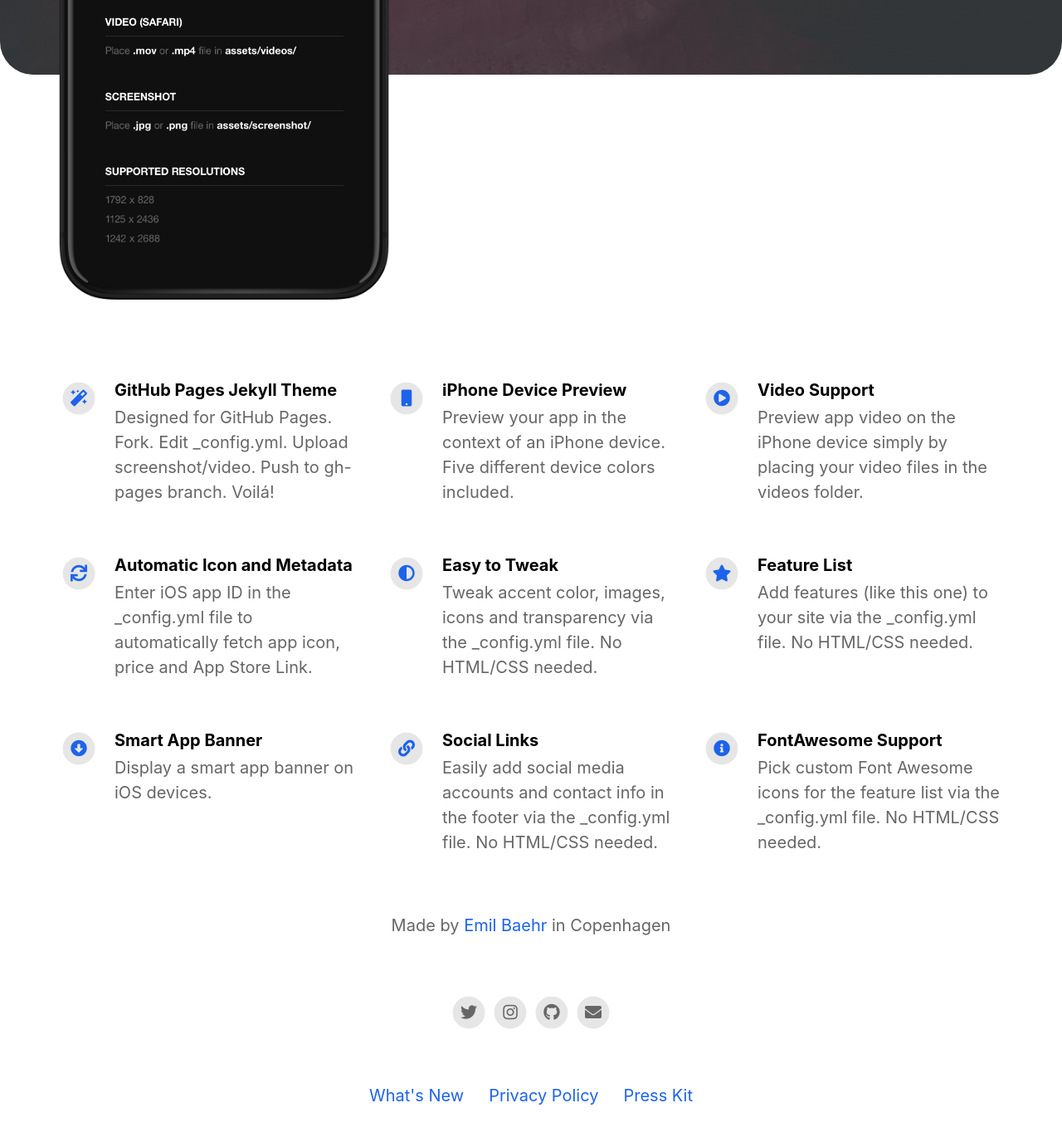
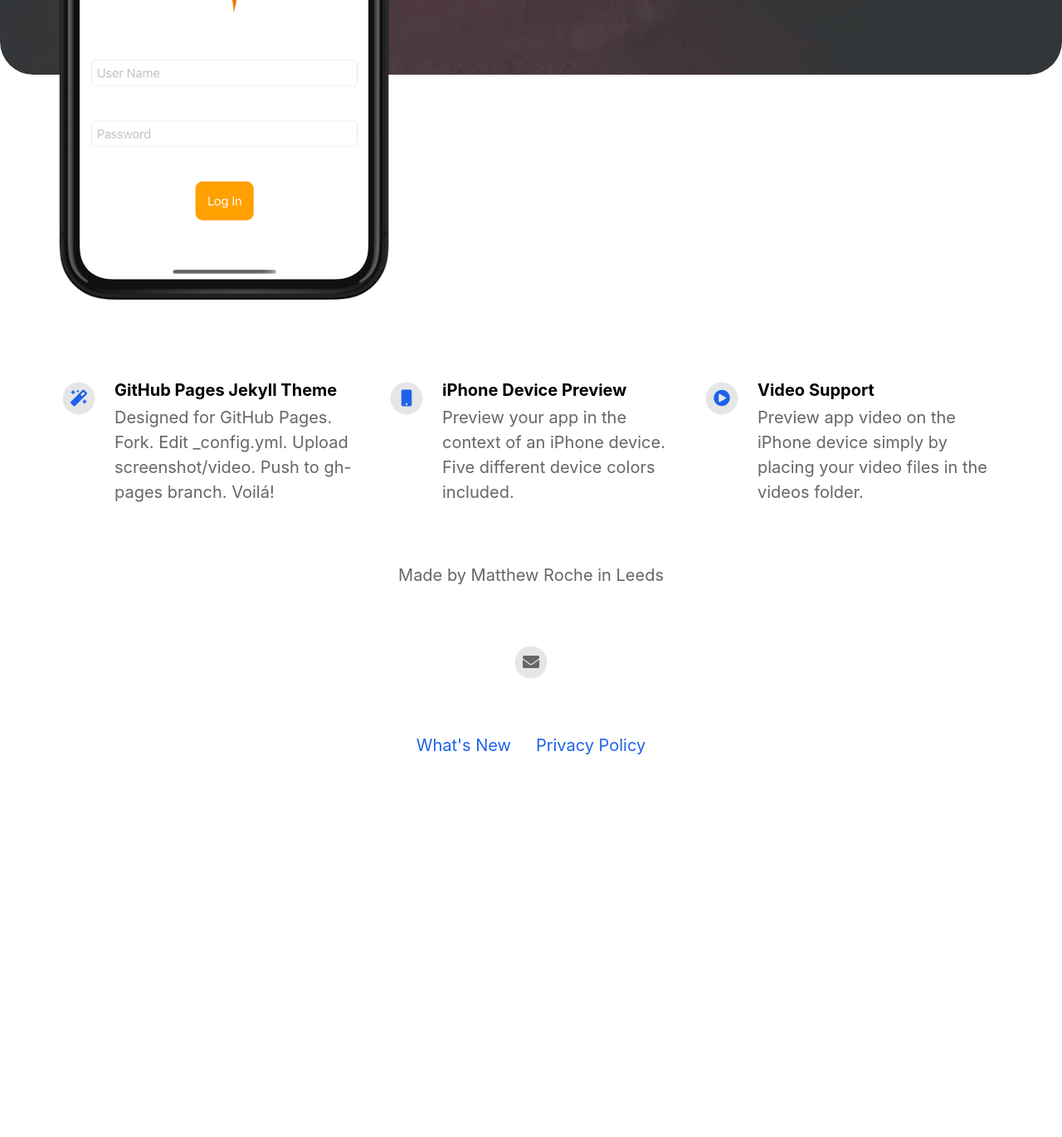
Before and after one commit to FitnessFatigue/FitnessFatigue.github.io, a Jekyll site: the page built from index.html, in a window 1280 px wide and 1400 px high, scrolled down 624 px. Shown: the top 1370 px of the window at 83% size. Built offline with Jekyll 4.4.1, drawn with Linux system fonts in a browser that asks for light colours; nearby versions of some CDN libraries; after the commit the page ends 1602 px from its top, so only the background shows below that; some of the changed text lies outside the part shown.

Commit message:
Initial update

```diff
--- a/_config.yml
+++ b/_config.yml
@@ -7,27 +7,27 @@ ios_app_country                           : us
 
 appstore_link                             :                                           # Automatically populates if not set and if iOS app ID is set. Otherwise enter manually.
 playstore_link                            :                                           # Enter Google Play Store URL.
-presskit_download_link                    : https://emilbaehr.com                                          # Enter a link to downloadable file or (e.g. public Dropbox link to a .zip file).
+presskit_download_link                    :                                           # Enter a link to downloadable file or (e.g. public Dropbox link to a .zip file).
                                                                                       # Or upload your press kit file to assets and set path accordingly (e.g. "assets/your_press_kit.zip").
 
-app_icon                                  : # assets/appicon.png                      # Automatically populates if not set and if iOS app ID is set.  Otherwise enter path to icon file manually.
-app_name                                  :                                           # Automatically populates if not set and if iOS app ID is set.  Otherwise enter manually.
-app_price                                 :                                           # Automatically populates if not set and if iOS app ID is set.  Otherwise enter manually.
-app_description                           : Write a short tagline for your app.
+app_icon                                  : assets/icon_83.5@2x.png                     # Automatically populates if not set and if iOS app ID is set.  Otherwise enter path to icon file manually.
+app_name                                  : FitnessFatigue                                          # Automatically populates if not set and if iOS app ID is set.  Otherwise enter manually.
+app_price                                 : Free                                          # Automatically populates if not set and if iOS app ID is set.  Otherwise enter manually.
+app_description                           : An app for intervals.icu
 
 enable_smart_app_banner                   : true                                      # Set to true to show a smart app banner at top of page on mobile devices.
 
 
 
 # Information About Yourself
-your_name                                 : Emil Baehr
-your_link                                 : https://emilbaehr.com
-your_city                                 : Copenhagen
-email_address                             : emil.baehr@gmail.com
+your_name                                 : Matthew Roche
+your_link                                 :
+your_city                                 : Leeds
+email_address                             : matt@fitnessfatigue.com
 facebook_username                         :
-instagram_username                        : ebaehr
-twitter_username                          : ebaehr
-github_username                           : emilbaehr
+instagram_username                        :
+twitter_username                          :
+github_username                           :
 youtube_username                          :
 
 
@@ -46,30 +46,6 @@ features                                  :
   - title                                 : Video Support
     description                           : Preview app video on the iPhone device simply by placing your video files in the videos folder.
     fontawesome_icon_name                 : play-circle
-
-  - title                                 : Automatic Icon and Metadata
-    description                           : Enter iOS app ID in the _config.yml file to automatically fetch app icon, price and App Store Link.
-    fontawesome_icon_name                 : sync
-
-  - title                                 : Easy to Tweak
-    description                           : Tweak accent color, images, icons and transparency via the _config.yml file. No HTML/CSS needed.
-    fontawesome_icon_name                 : adjust
-
-  - title                                 : Feature List
-    description                           : Add features (like this one) to your site via the _config.yml file. No HTML/CSS needed.
-    fontawesome_icon_name                 : star
-
-  - title                                 : Smart App Banner
-    description                           : Display a smart app banner on iOS devices.
-    fontawesome_icon_name                 : arrow-alt-circle-down
-
-  - title                                 : Social Links
-    description                           : Easily add social media accounts and contact info in the footer via the _config.yml file. No HTML/CSS needed.
-    fontawesome_icon_name                 : link
-
-  - title                                 : FontAwesome Support
-    description                           : Pick custom Font Awesome icons for the feature list via the _config.yml file. No HTML/CSS needed.
-    fontawesome_icon_name                 : info-circle
 
   - title                                 : # New Feature Title
     description                           : # New Feature Description
```
Also changed, not shown: _pages/changelog.md (+9 -10 lines), README.md (deleted), assets/icon_83.5@2x.png (added), assets/screenshot/ScreenShot.png (added), assets/yourscreenshot.png (renamed from assets/screenshot/yourscreenshot.png), 3 other files.
